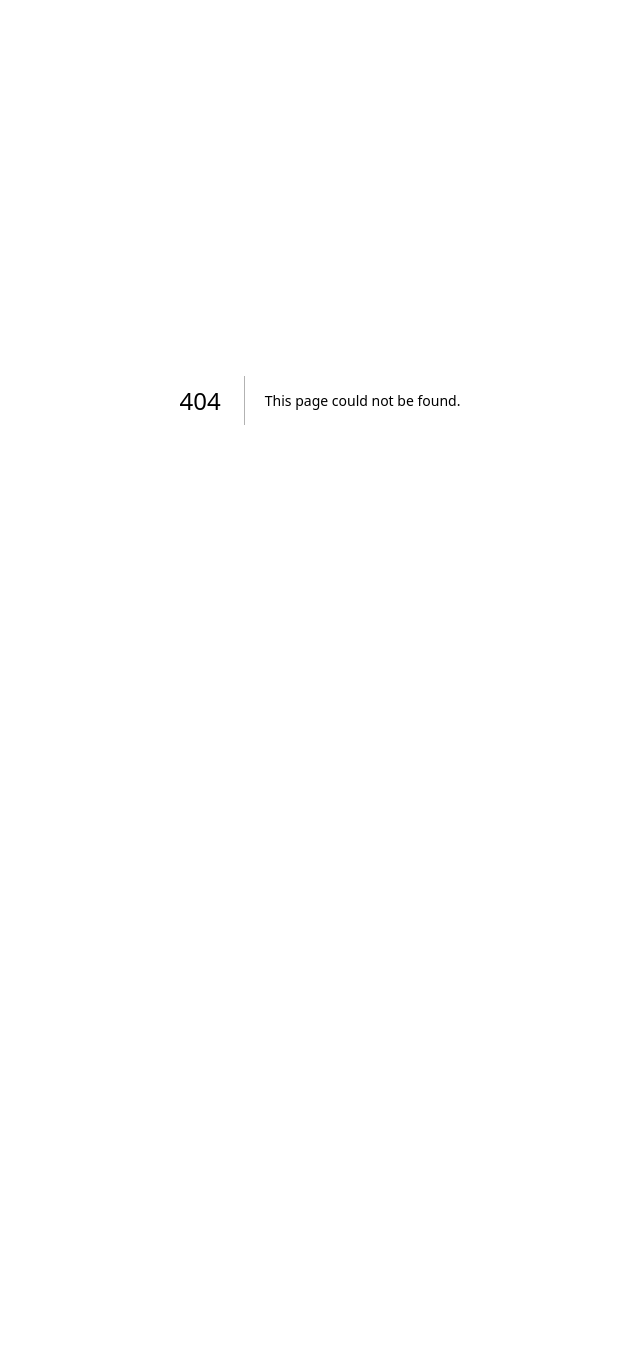
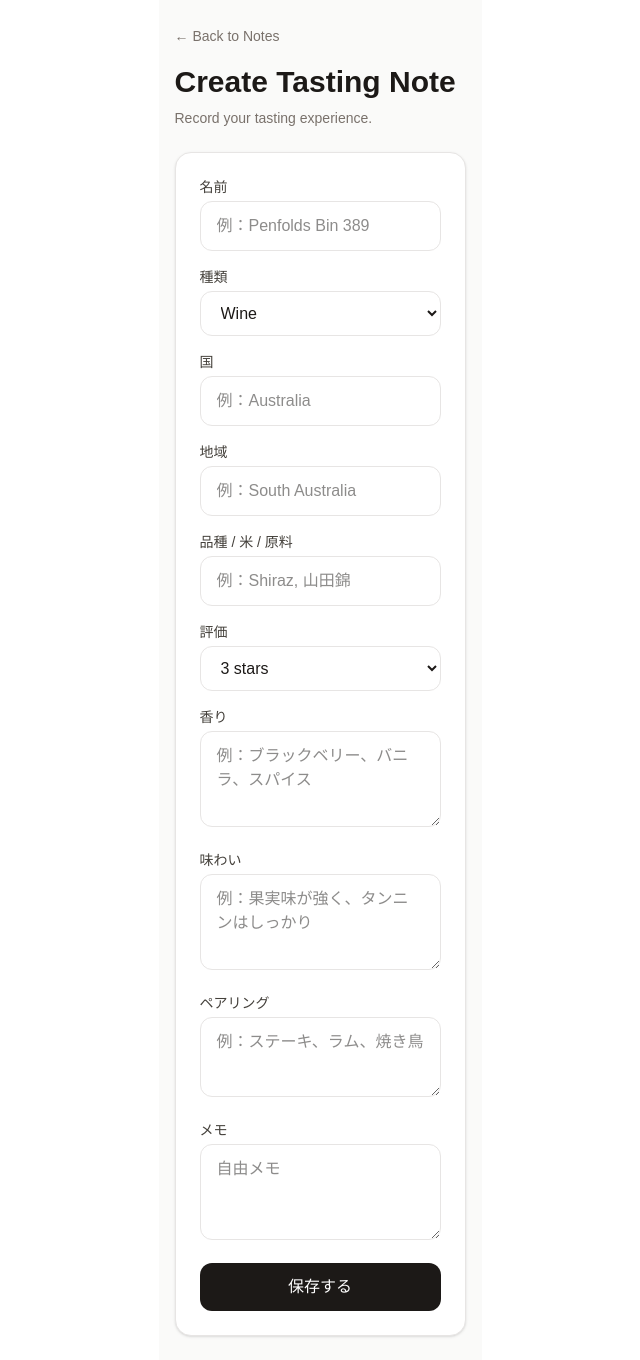
Before and after one commit to Yuji5117/tasting-journal, a Next.js app: page /notes/create in a window 1280 px wide. Before the commit this address had no page. Shown: the whole page, without its empty margins (320-960 px from the left). Before the commit the page ends 800 px from the top, so only its background shows below. Built offline with nearby package versions, Linux system fonts and the light colour scheme.

Commit message:
作成機能を実装

```diff
--- /dev/null
+++ b/app/notes/create/page.tsx
@@ -0,0 +1,30 @@
+import Link from "next/link";
+
+import { TastingNoteForm } from "@/features/tasting-notes/components/TastingNoteForm";
+
+export default function CreateTastingNotePage() {
+  return (
+    <main className="mx-auto min-h-screen max-w-2xl bg-stone-50 px-4 py-6">
+      <header className="mb-6">
+        <Link
+          href="/notes"
+          className="text-sm text-stone-500 hover:text-stone-900"
+        >
+          ← Back to Notes
+        </Link>
+
+        <h1 className="mt-4 text-3xl font-bold text-stone-900">
+          Create Tasting Note
+        </h1>
+
+        <p className="mt-2 text-sm text-stone-500">
+          Record your tasting experience.
+        </p>
+      </header>
+
+      <section className="rounded-2xl border border-stone-200 bg-white p-6 shadow-sm">
+        <TastingNoteForm />
+      </section>
+    </main>
+  );
+}
--- a/app/notes/page.tsx
+++ b/app/notes/page.tsx
@@ -13,7 +13,7 @@ export default function NotesPage() {
         </div>
 
         <Link
-          href="/notes/new"
+          href="/notes/create"
           className="rounded-full bg-stone-900 px-4 py-2 text-sm font-medium text-white"
         >
           + Add
--- /dev/null
+++ b/features/tasting-notes/components/TastingNoteForm.tsx
@@ -0,0 +1,178 @@
+"use client";
+
+import { FormEvent, useState } from "react";
+import { TastingNoteCategory } from "../constants/categories";
+
+export function TastingNoteForm() {
+  const [name, setName] = useState("");
+  const [category, setCategory] = useState<TastingNoteCategory>("wine");
+  const [country, setCountry] = useState("");
+  const [region, setRegion] = useState("");
+  const [grapeOrRice, setGrapeOrRice] = useState("");
+  const [rating, setRating] = useState(3);
+  const [aroma, setAroma] = useState("");
+  const [taste, setTaste] = useState("");
+  const [pairing, setPairing] = useState("");
+  const [memo, setMemo] = useState("");
+
+  const handleSubmit = (event: FormEvent<HTMLFormElement>) => {
+    event.preventDefault();
+
+    console.log({
+      name,
+      category,
+      country,
+      region,
+      grapeOrRice,
+      rating,
+      aroma,
+      taste,
+      pairing,
+      memo,
+    });
+  };
+
+  return (
+    <form onSubmit={handleSubmit} className="space-y-4">
+      <div>
+        <label className="mb-1 block text-sm font-medium text-stone-700">
+          名前
+        </label>
+        <input
+          className="w-full rounded-xl border border-stone-200 bg-white px-4 py-3 text-stone-900"
+          placeholder="例：Penfolds Bin 389"
+          value={name}
+          onChange={(event) => setName(event.target.value)}
+          required
+        />
+      </div>
+
+      <div>
+        <label className="mb-1 block text-sm font-medium text-stone-700">
+          種類
+        </label>
+        <select
+          className="w-full rounded-xl border border-stone-200 bg-white px-4 py-3 text-stone-900"
+          value={category}
+          onChange={(event) =>
+            setCategory(event.target.value as TastingNoteCategory)
+          }
+        >
+          <option value="wine">Wine</option>
+          <option value="sake">Sake</option>
+          <option value="beer">Beer</option>
+          <option value="shochu">Shochu</option>
+          <option value="other">Other</option>
+        </select>
+      </div>
+
+      <div>
+        <label className="mb-1 block text-sm font-medium text-stone-700">
+          国
+        </label>
+        <input
+          className="w-full rounded-xl border border-stone-200 bg-white px-4 py-3 text-stone-900"
+          placeholder="例：Australia"
+          value={country}
+          onChange={(event) => setCountry(event.target.value)}
+        />
+      </div>
+
+      <div>
+        <label className="mb-1 block text-sm font-medium text-stone-700">
+          地域
+        </label>
+        <input
+          className="w-full rounded-xl border border-stone-200 bg-white px-4 py-3 text-stone-900"
+          placeholder="例：South Australia"
+          value={region}
+          onChange={(event) => setRegion(event.target.value)}
+        />
+      </div>
+
+      <div>
+        <label className="mb-1 block text-sm font-medium text-stone-700">
+          品種 / 米 / 原料
+        </label>
+        <input
+          className="w-full rounded-xl border border-stone-200 bg-white px-4 py-3 text-stone-900"
+          placeholder="例：Shiraz, 山田錦"
+          value={grapeOrRice}
+          onChange={(event) => setGrapeOrRice(event.target.value)}
+        />
+      </div>
+
+      <div>
+        <label className="mb-1 block text-sm font-medium text-stone-700">
+          評価
+        </label>
+        <select
+          className="w-full rounded-xl border border-stone-200 bg-white px-4 py-3 text-stone-900"
+          value={rating}
+          onChange={(event) => setRating(Number(event.target.value))}
+        >
+          {[1, 2, 3, 4, 5].map((value) => (
+            <option key={value} value={value}>
+              {value} stars
+            </option>
+          ))}
+        </select>
+      </div>
+
+      <div>
+        <label className="mb-1 block text-sm font-medium text-stone-700">
+          香り
+        </label>
+        <textarea
+          className="min-h-24 w-full rounded-xl border border-stone-200 bg-white px-4 py-3 text-stone-900"
+          placeholder="例：ブラックベリー、バニラ、スパイス"
+          value={aroma}
+          onChange={(event) => setAroma(event.target.value)}
+        />
+      </div>
+
+      <div>
+        <label className="mb-1 block text-sm font-medium text-stone-700">
+          味わい
+        </label>
+        <textarea
+          className="min-h-24 w-full rounded-xl border border-stone-200 bg-white px-4 py-3 text-stone-900"
+          placeholder="例：果実味が強く、タンニンはしっかり"
+          value={taste}
+          onChange={(event) => setTaste(event.target.value)}
+        />
+      </div>
+
+      <div>
+        <label className="mb-1 block text-sm font-medium text-stone-700">
+          ペアリング
+        </label>
+        <textarea
+          className="min-h-20 w-full rounded-xl border border-stone-200 bg-white px-4 py-3 text-stone-900"
+          placeholder="例：ステーキ、ラム、焼き鳥"
+          value={pairing}
+          onChange={(event) => setPairing(event.target.value)}
+        />
+      </div>
+
+      <div>
+        <label className="mb-1 block text-sm font-medium text-stone-700">
+          メモ
+        </label>
+        <textarea
+          className="min-h-24 w-full rounded-xl border border-stone-200 bg-white px-4 py-3 text-stone-900"
+          placeholder="自由メモ"
+          value={memo}
+          onChange={(event) => setMemo(event.target.value)}
+        />
+      </div>
+
+      <button
+        type="submit"
+        className="w-full rounded-xl bg-stone-900 px-4 py-3 font-medium text-white"
+      >
+        保存する
+      </button>
+    </form>
+  );
+}
--- a/features/tasting-notes/constants/categories.ts
+++ b/features/tasting-notes/constants/categories.ts
@@ -5,3 +5,6 @@ export const categories = [
   { label: "Beer", value: "beer" },
   { label: "Shochu", value: "shochu" },
 ] as const;
+
+export type TastingNoteCategory =
+  (typeof categories)[number]["value"];
```
Also changed, not shown: features/tasting-notes/types/tastingNote.ts (line endings or trailing spaces).
